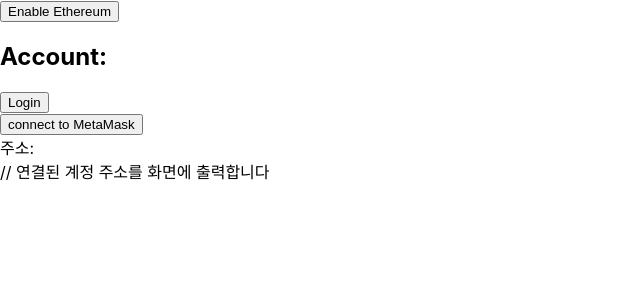
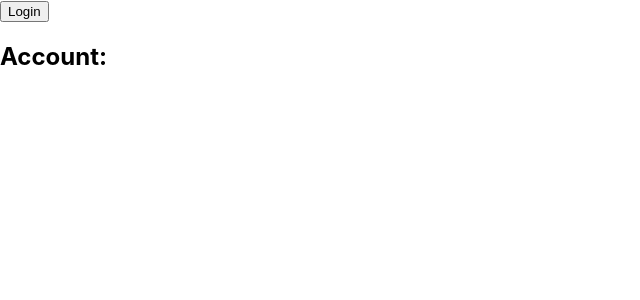
Before and after one commit to codestates/BEB-05-first-03, a React (Create React App) app in the folder duo/: page / in a window 1280 px wide. Shown: the top 300 px of the page, without its empty margins (0-640 px from the left). Built offline with nearby package versions, Linux system fonts and the light colour scheme.

Commit message:
removed unused code

```diff
--- a/duo/src/App.js
+++ b/duo/src/App.js
@@ -2,7 +2,6 @@
 // import { BrowserRouter as Router, Switch, Route } from 'react-router-dom';
 import './App.css';
 import axios from "axios";
-import Web3 from "web3";
 import {useState, useEffect} from 'react';
 
 function App() {
@@ -10,7 +9,6 @@ function App() {
     const showAccount = document.querySelector('.showAccount');
     if (typeof window.ethereum !== "undefined") {
       try {
-        let web = new Web3(window.ethereum)
         const accounts = window.ethereum.request({ method: 'eth_requestAccounts' }).then((response)=>{
           showAccount.innerHTML = response;
         });
@@ -21,24 +19,13 @@ function App() {
 
   function login() {
     let result = axios.get("http://localhost:4000/users/login").then((response)=>{console.log(response)})
-    // console.log(result);
   }
   return (
     <div className="App">
-
-      <button className="enableEthereumButton">Enable Ethereum</button>
-      <br/>
-      <h2>Account: <span className="showAccount"></span></h2>
-
       <button onClick={() => login()}>
         Login
       </button>
-      <br/>
-      <button className="metaConnect" onClick={() => {}}>
-              connect to MetaMask
-      </button>
-      <div className="userInfo">주소: {}</div>  // 연결된 계정 주소를 화면에 출력합니다
-
+      <h2>Account: <span className="showAccount"></span></h2>
     </div>
   )
     // <Router>
```
